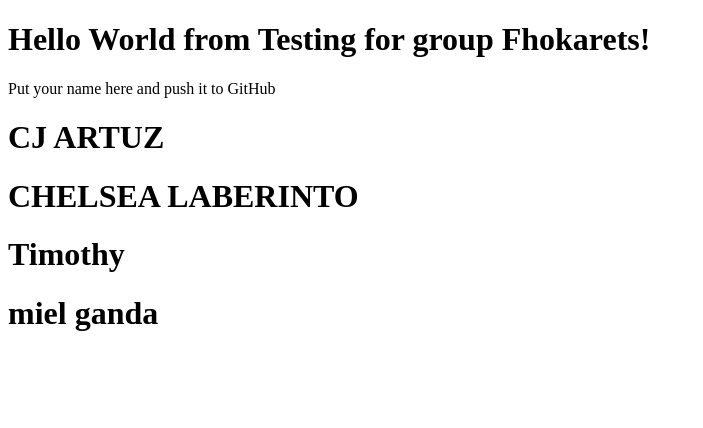
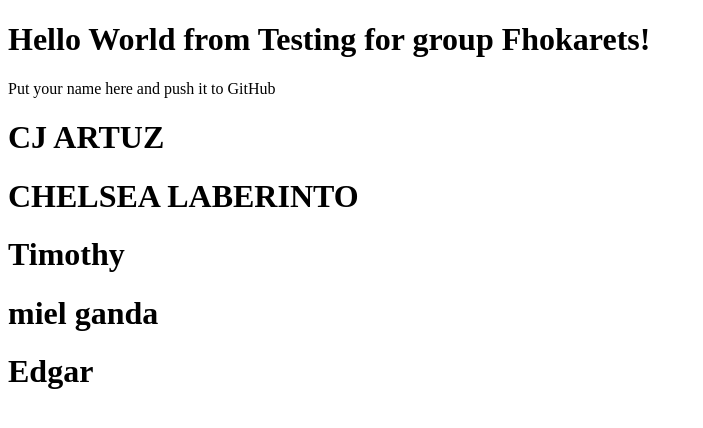
Before and after one commit to sijey-CJAA/hello-html, a plain HTML site: page hello.html in a window 1280 px wide. Shown: the whole page, without its empty margins (0-703 px from the left). Drawn offline with Linux system fonts and the light colour scheme.

Commit message:
Added my name to index.html

```diff
--- a/hello.html
+++ b/hello.html
@@ -11,6 +11,7 @@
         <h1>CHELSEA LABERINTO</h1>
         <h1>Timothy</h1>
         <h1>miel ganda</h1>
+        <h1>Edgar</h1>
     </div>
 </body>
 </html>
```
